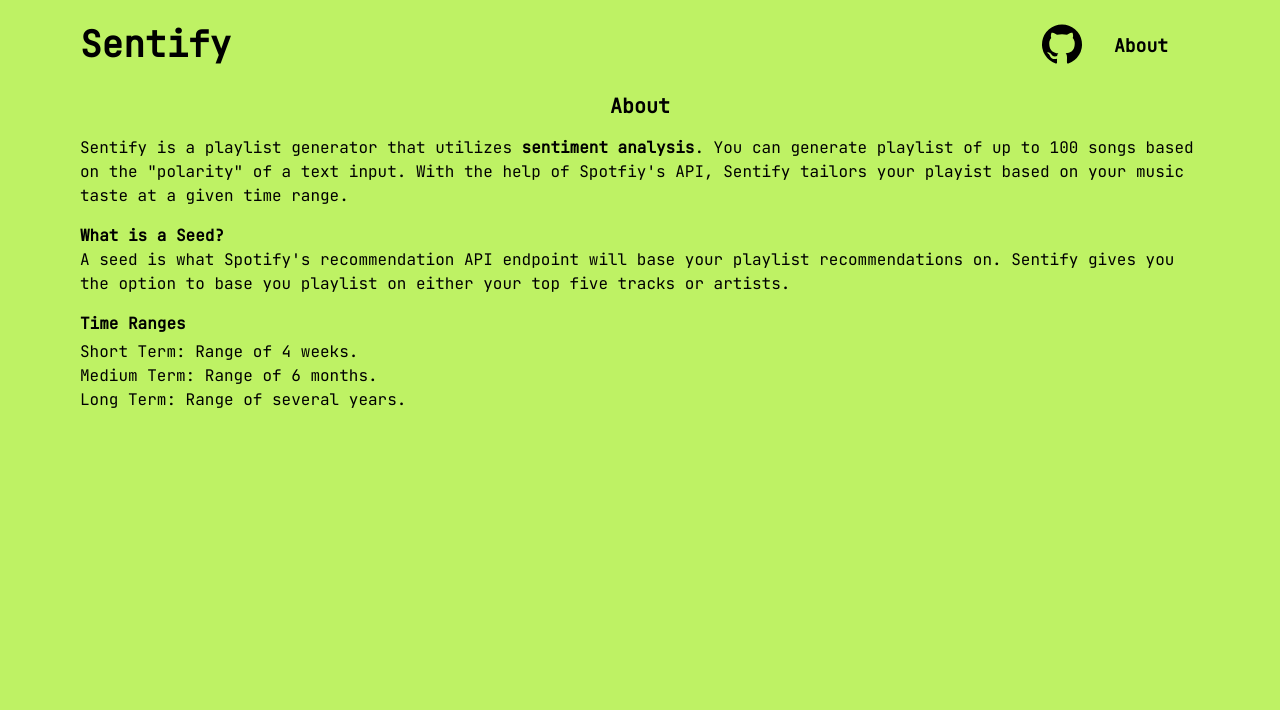
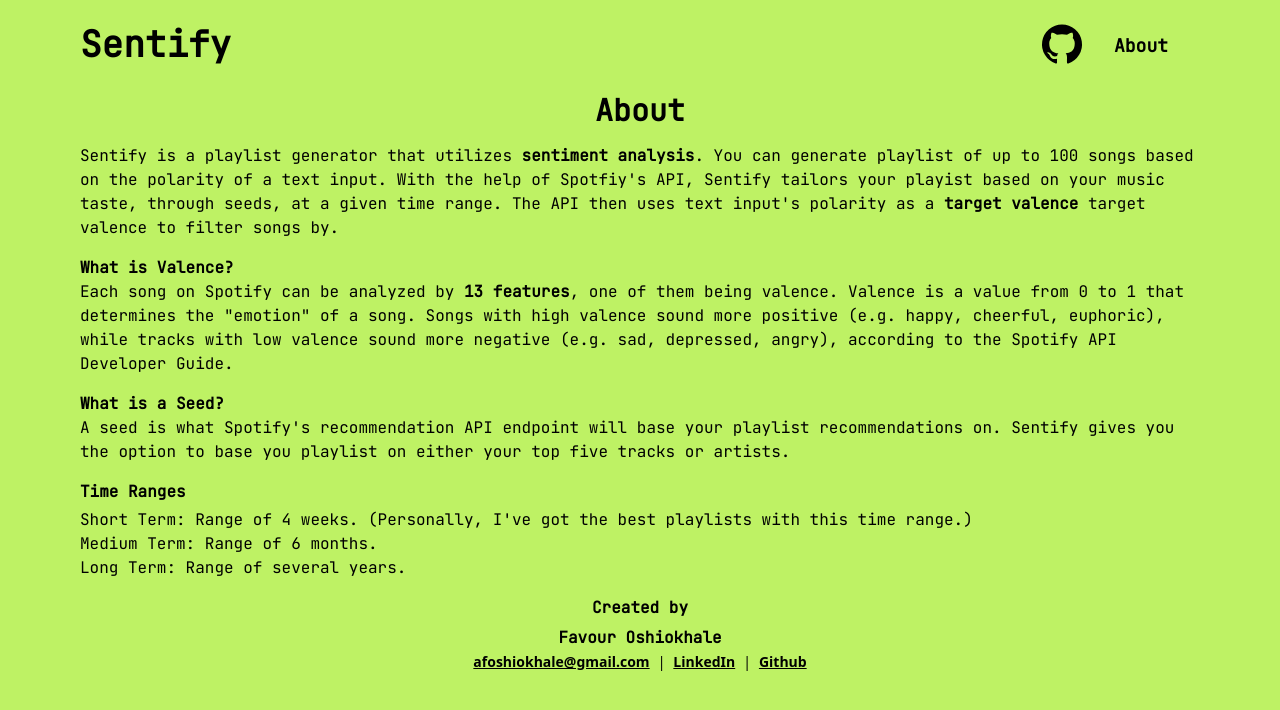
Before and after one commit to afoshiok/Sentify, a Vue app in the folder sentify/: page /about in a window 1280 px wide. Shown: the top 710 px of the page. Built offline with nearby package versions, Linux system fonts and the light colour scheme.

Commit message:
About page complete

```diff
--- a/sentify/src/components/About.vue
+++ b/sentify/src/components/About.vue
@@ -1,19 +1,38 @@
 <template>
     <header class="container mx-auto max-w-6xl flex justify-center">
-        <h1 class="text-xl">About</h1>
+        <h1 class="text-3xl">About</h1>
     </header>
     <p class="mt-4 mx-4">
-        Sentify is a playlist generator that utilizes <a href="https://aws.amazon.com/what-is/sentiment-analysis/#:~:text=Sentiment%20analysis%20is%20the%20process,social%20media%20comments%2C%20and%20reviews." class="font-semibold hover:underline underline-offset-2">sentiment analysis</a>.
-        You can generate playlist of up to 100 songs based on the "polarity" of a text input. With the help of Spotfiy's API, Sentify tailors your playist based on your music taste at a given time range.
+        Sentify is a playlist generator that utilizes <a href="https://aws.amazon.com/what-is/sentiment-analysis/#:~:text=Sentiment%20analysis%20is%20the%20process,social%20media%20comments%2C%20and%20reviews." target="_blank" rel="noopener noreferrer" class="font-semibold hover:underline underline-offset-2">sentiment analysis</a>.
+        You can generate playlist of up to 100 songs based on the polarity of a text input. With the help of Spotfiy's API, Sentify tailors your playist based on your music taste, through seeds, at a given time range. The API then uses text input's polarity as a <a class="font-semibold">target valence</a> target valence to filter songs by.
     </p>
+    <section class="mt-4 mb-2 mx-4">
+        <h1> What is Valence? </h1>
+        <p>Each song on Spotify can be analyzed by <a href="https://developer.spotify.com/documentation/web-api/reference/get-recommendations" target="_blank" rel="noopener noreferrer" class="font-semibold hover:underline underline-offset-2">13 features</a>, one of them being valence. Valence is a value from 0 to 1 that determines the "emotion" of a song. Songs with high valence sound more positive (e.g. happy, cheerful, euphoric), while tracks with low valence sound more negative (e.g. sad, depressed, angry), according to the Spotify API Developer Guide. </p>
+    </section>
     <section class="mt-4 mb-2 mx-4">
         <h1> What is a Seed? </h1>
         <p>A seed is what Spotify's recommendation API endpoint will base your playlist recommendations on. Sentify gives you the option to base you playlist on either your top five tracks or artists. </p>
     </section>
     <section class="mt-4 mx-4">
         <h1 class="mb-1">Time Ranges</h1>
-        <p>Short Term: Range of 4 weeks. </p>
+        <p>Short Term: Range of 4 weeks. (Personally, I've got the best playlists with this time range.) </p>
         <p>Medium Term: Range of 6 months. </p>
         <p>Long Term: Range of several years. </p>
     </section>
+    <section class="container mx-auto max-w-6xl flex justify-center mt-4">
+        <h1 class="mb-1">Created by</h1>
+    </section>
+    <footer class="container mx-auto max-w-6xl flex justify-center mt-[2px]">
+        <h2>Favour Oshiokhale</h2>
+    </footer>
+    <footer class="container mx-auto max-w-6xl flex justify-center mt-[2px] text-sm">
+        <div class="flex flex-row">
+            <a href="mailto:afoshiokhale@gmail.com" target="_blank" rel="noopener noreferrer" class="font-semibold underline underline-offset-1">afoshiokhale@gmail.com</a>
+            <div class="mx-2">|</div>
+            <a href="https://www.linkedin.com/in/favour-oshio/" target="_blank" rel="noopener noreferrer" class="font-semibold underline underline-offset-1">LinkedIn</a>
+            <div class="mx-2">|</div>
+            <a href="https://github.com/afoshiok" target="_blank" rel="noopener noreferrer" class="font-semibold underline underline-offset-1">Github</a>
+        </div>
+    </footer>
 </template>
```
